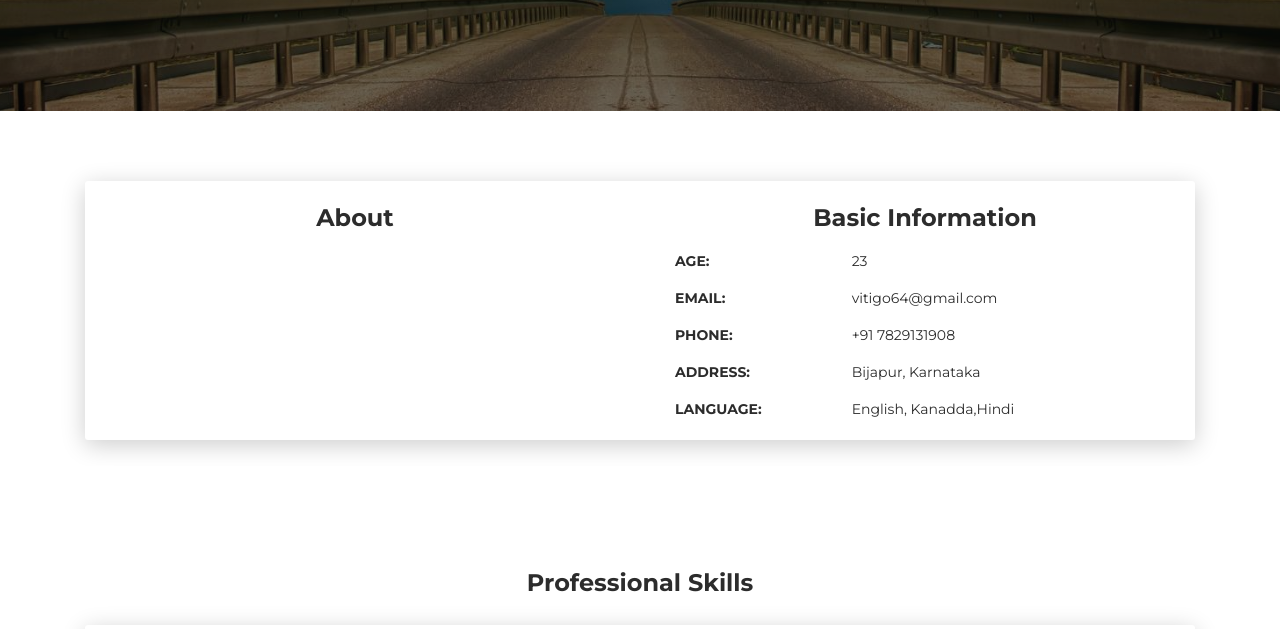
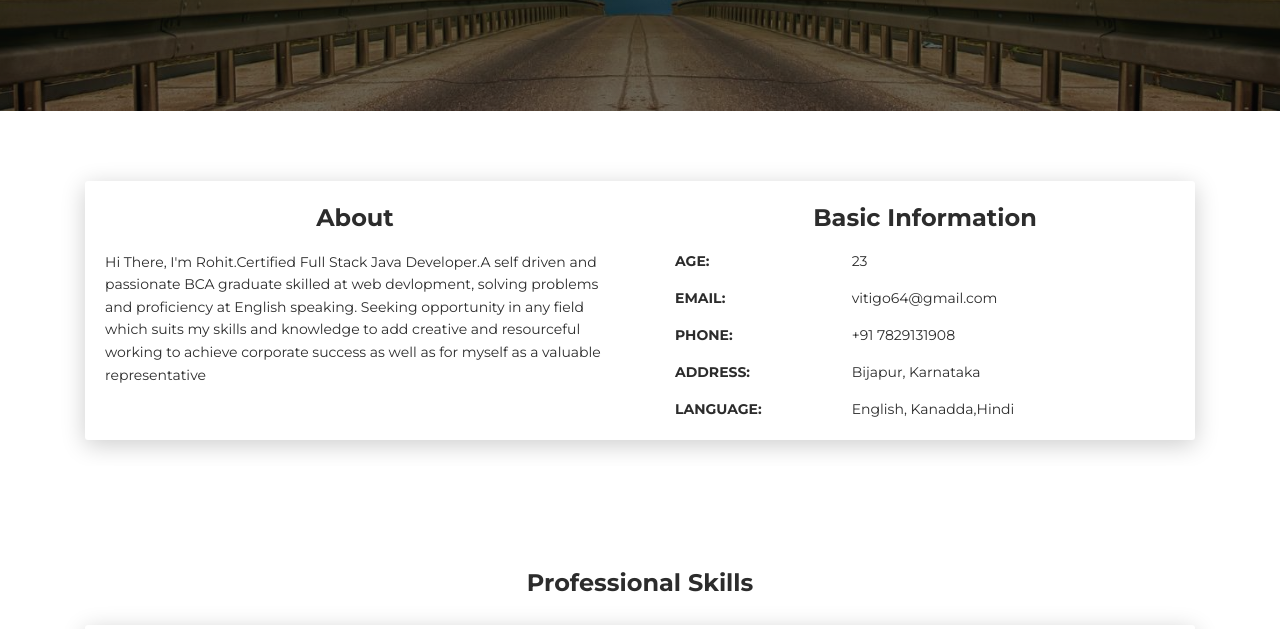
Before and after one commit to rohitbhosale64/codewithkodnest, a plain HTML site: page index.html in a window 1280 px wide. Shown: the part 439-1068 px from the top of the page. Drawn offline with nearby package versions, Linux system fonts and the light colour scheme.

Commit message:
Update index.html

```diff
--- a/index.html
+++ b/index.html
@@ -64,7 +64,9 @@
         <div class="col-lg-6 col-md-12">
           <div class="card-body">
             <div class="h4 mt-0 title">About</div>
-            <p>     </p>
+            <p> Hi There, I'm Rohit.Certified Full Stack Java Developer.A self driven and passionate BCA
+          graduate skilled at web devlopment, solving problems and proficiency at English speaking. Seeking opportunity in any field which suits my skills and knowledge
+              to add creative and resourceful working to achieve corporate success as well as for myself as a valuable representative   </p>
 
           </div>
         </div>
```
